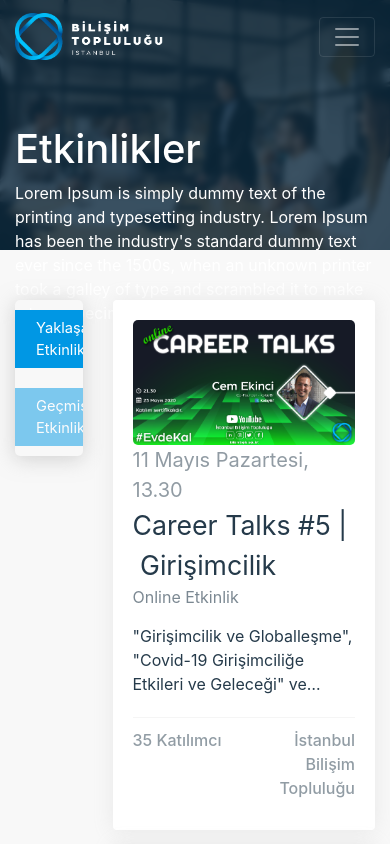
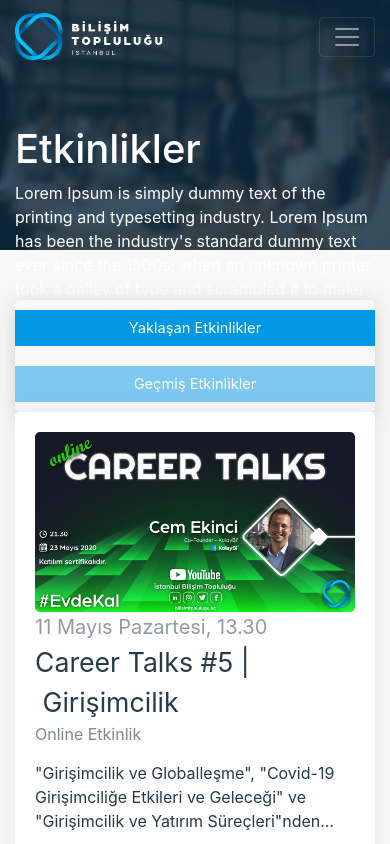
Before and after one commit to bilisimtoplulugu/IBT-Web-Client, a Next.js app: page /event in a window 390 px wide. Shown: the top 844 px of the page. Built offline with nearby package versions, Linux system fonts and the light colour scheme.

Commit message:
responsive edit in event page

```diff
--- a/components/EventPageCard.tsx
+++ b/components/EventPageCard.tsx
@@ -104,12 +104,12 @@
                         <Col xs={12} >
                            <div className="eventProvider">
                                <Row>
-                                   <Col xs={6}>
+                                   <Col xs={12} sm={6}>
                                    <span className="participant">35 Katılımcı</span>
 
                                    </Col>
-                                   <Col xs={6}>
-                                   <span className="providerName text-right">İstanbul Bilişim Topluluğu</span>
+                                   <Col xs={12} sm={6}>
+                                   <span className="providerName text-left text-sm-right">İstanbul Bilişim Topluluğu</span>
                                    </Col>
                                </Row>
                            </div>
--- a/pages/event/index.tsx
+++ b/pages/event/index.tsx
@@ -67,7 +67,7 @@
            <MainArea>
            <Container>
                 <Row>
-                    <Col xs={3}>
+                    <Col xs={12} lg={3}>
 
                         <Filters >
 
@@ -77,7 +77,7 @@
 
                     </Col>
 
-                    <Col xs={9}>
+                    <Col xs={12} lg={9}>
 
                         <EventPageCard />
                         <EventPageCard />
```
